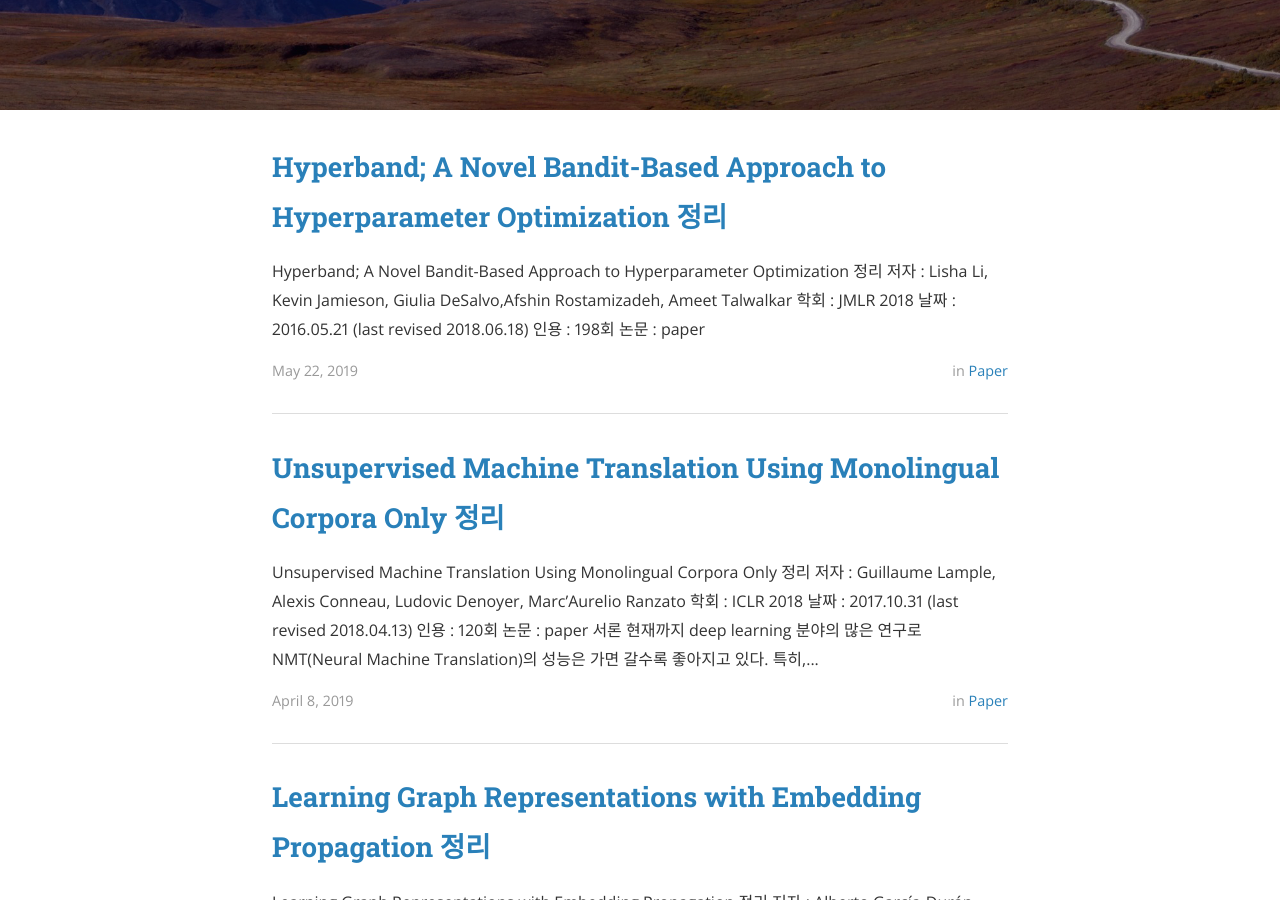
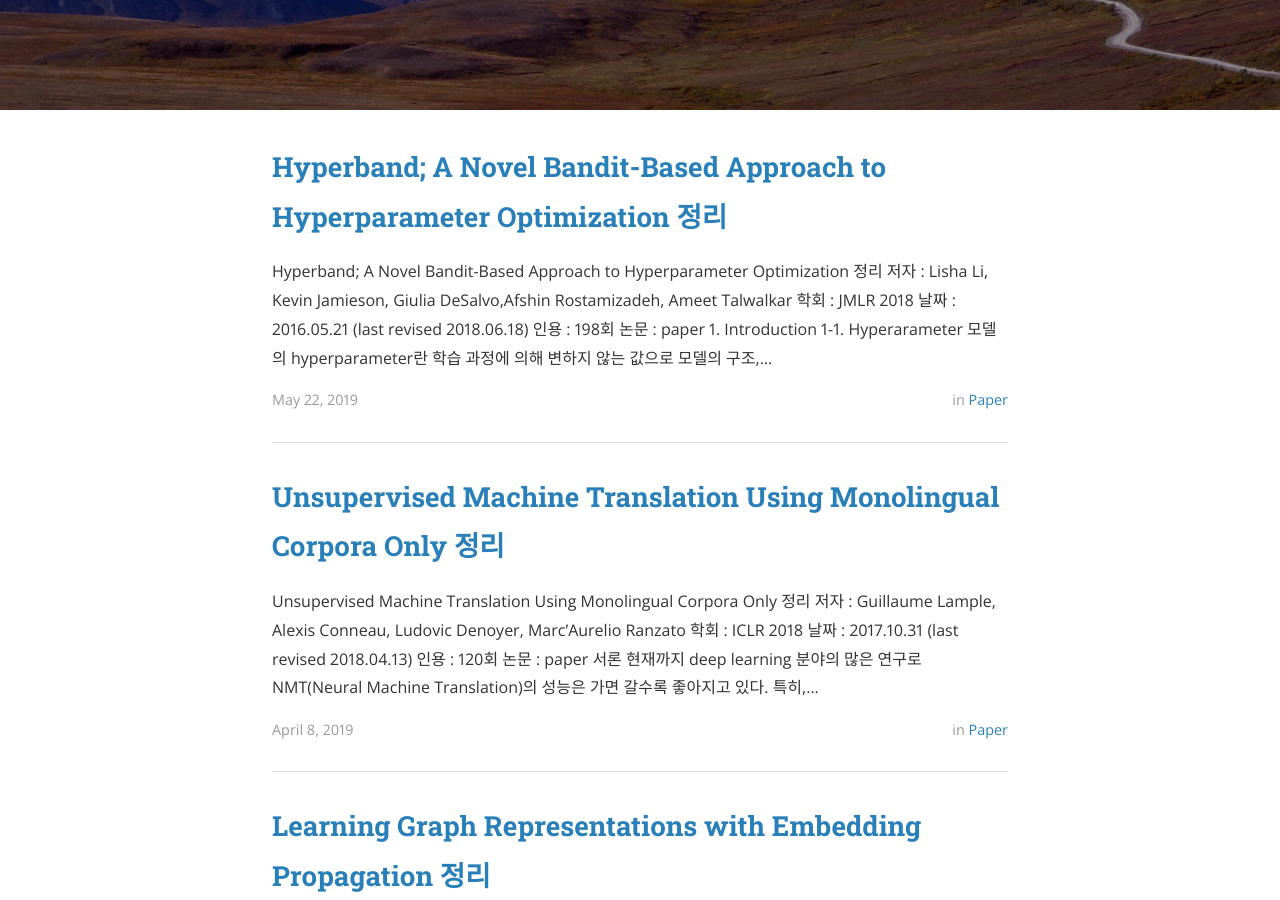
Before and after one commit to pod3275/pod3275.github.io, a Jekyll site: the page built from index.html, in a window 1280 px wide and 900 px high, scrolled down 393 px. Built offline with Jekyll 4.4.1, drawn with Linux system fonts in a browser that asks for light colours; nearby versions of some CDN libraries; the list of posts is cut into pages by our own code; some of the changed lines change nothing that is shown.

Commit message:
new post updating

```diff
--- a/_posts/2019-05-22-Hyperband.markdown
+++ b/_posts/2019-05-22-Hyperband.markdown
@@ -12,3 +12,38 @@
 - 날짜 : 2016.05.21 (last revised 2018.06.18)
 - 인용 : 198회
 - 논문 : [paper](https://arxiv.org/pdf/1603.06560.pdf)
+
+## 1. Introduction
+### 1-1. Hyperarameter
+- 모델의 hyperparameter란 학습 과정에 의해 변하지 않는 값으로 모델의 구조, 학습 과정 등을 정의함.
+  - ex) # of layers, # of hidden nodes, learning rate, l2 regularization lambda
+- 주어진 모델에 대해 최고의 성능을 내도록 하는 hyperparameter는 모델 type, 데이터 종류 등의 환경에 따라 매우 다름.
+  - 즉, 무슨 환경에서든 항상 최적인 hyperparameter 값은 존재하지 않음.
+- 또한 학습을 끝낸 모델의 성능은 hyperparameter 설정에 따라 천차만별임.
+
+  ![image](https://user-images.githubusercontent.com/26705935/58179450-2fa0d280-7ce3-11e9-8fb1-caf5e08b802c.png)
+
+  - 그림: 모델의 hyperparameter 설정에 따른 성능의 변동
+
+- 따라서 특정 기계 학습을 잘 쓰려면, 주어진 환경에서 최적의 hyperparameter 설정은 필수적임.
+- 기존에는 하나하나 찾아보거나 (소위 trial-and-error) 구간을 나누어서 찾아봤지만 ([grid search](https://towardsdatascience.com/grid-search-for-model-tuning-3319b259367e)) 시간이 너무 오래 걸리고, 결과 모델의 성능도 좋진 않음.
+- 따라서 모델의 hyperparameter를 최적화하는 기법에 관한 연구가 진행됨.
+
+### 1-2. Hyperparameter optimization
+- Bayesian Optimization
+  - 가장 유명한 hyperarameter 최적화 기법
+  - 모델의 hyperarameter에 따른 모델의 성능 함수를 확률 모델로 regression하고, 모델의 성능이 높을 것으로 기대되는 hyperarameter 설정 point를 도출하여 탐색함. (한글로 잘 정리되어있는 블로그 [참고](http://research.sualab.com/introduction/practice/2019/02/19/bayesian-optimization-overview-1.html))
+  - 장점 : (이전 정보를 활용하기 때문에) 결과 모델의 성능이 높다.
+  - 단점 : 오래걸린다.
+    - 기본적으로 탐색이 순차적으로 진행됨. (탐색하고, 확률 모델 update하고, 다음 탐색 point 찾고, ...)
+    - 확률 모델 regression할 때 Gaussian Process Regression을 사용하는데, GP Regression의 time complexity가 관측한 데이터의 세제곱임. (후에 다른 regression 기법을 적용한 [TPE](https://papers.nips.cc/paper/4443-algorithms-for-hyper-parameter-optimization.pdf)가 제안됨)
+- 저자가 말하는 Bayesian Optimization의 단점
+  - 일반적으로 모델 학습할 때, accuracy 혹은 loss의 변동을 보면서 성능이 높을 모델이다 아니다를 판단할 수 있음.
+  - 그런데 Bayesian Optimization은 특정 budget(epoch, data등 학습에 투입되는 자원, epoch라고 봐도 무방함)만큼을 반드시 소모하여 학습을 일정한 수준까지 해야함
+  - 즉, budget의 낭비로 인해 탐색 시간이 길다.
+- 새로운 hyperparameter optimization 기법 제시
+  - 모델 학습 과정에서 중간 accuracy 혹은 loss를 보고, 좋을 것으로 예상되는 모델을 선출 및 선출된 모델에 더 많은 budget을 할당하자.
+  - Hyperparameter optimization problem을 multi-armed bandit problem로 대치.
+
+## 2. Backgrounds
+### 2-1. Multi-armed bandit problem
```
Also changed, not shown: assets/Hyperband_1.png (added).
